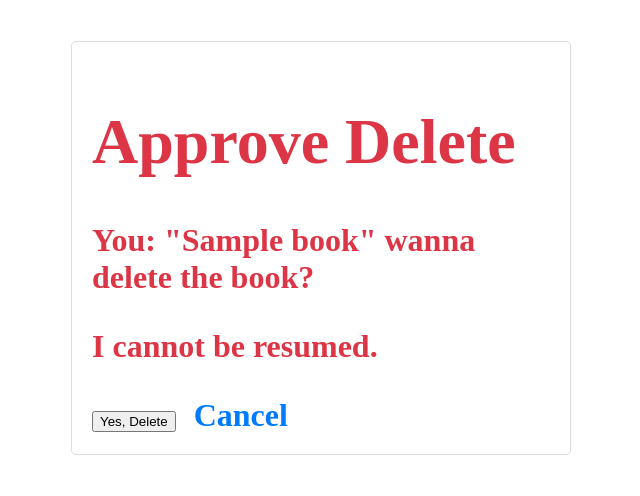
After one commit to mercuryais/zeus_fullstack_summer_2025, a Django app: page /books/book/1/delete/ in a window 1280 px wide. The commit adds this page. Shown: the top 496 px of the page, without its empty margins (319-959 px from the left). Run offline with Django 5.2, Linux system fonts and the light colour scheme; tables that the repository leaves empty hold one stand-in row (values such as "Sample post").

Commit message:
session58

```diff
--- /dev/null
+++ b/month05/week19/session56/catalog/templates/catalog/book_confirm_delete.html
@@ -0,0 +1,70 @@
+<!DOCTYPE html>
+<html lang="en">
+  <head>
+    <meta charset="UTF-8" />
+    <meta name="viewport" content="width=device-width, initial-scale=1.0" />
+    <title>Book Delete</title>
+    <style>
+      body {
+        font-style: sans-serif;
+        max-width: 500px;
+        margin: auto;
+        padding: 20px;
+      }
+      h1 {
+        color: #dc3545;
+      }
+
+      .confirm-box {
+        border: 1px solid #ddd;
+        padding: 20px;
+        border-radius: 5px;
+      }
+
+      .confirm-actions {
+        margin-top: 20px;
+      }
+      .delete-btn {
+        background-color: #dc3545;
+        color: white;
+        padding: 10px 15px;
+        border: none;
+        border-radius: 5px;
+        cursor: pointer;
+        font-size: 16px;
+      }
+      .delete-btn:hover {
+        background-color: #c82333;
+      }
+      .cancel-link {
+        display: inline-block;
+        margin-left: 10px;
+        text-decoration: none;
+        color: #007bff;
+      }
+    </style>
+  </head>
+  <body>
+    <h1>
+      <div class="confirm-box">
+        <h1>Approve Delete</h1>
+        <p>
+          You:
+          <strong> "{{ book.title }}" </strong>
+          wanna delete the book?
+        </p>
+        <p>I cannot be resumed.</p>
+
+        <form method="POST">
+            {% csrf_token %}
+            <div class="confirm-actions">
+                <button type="submit" class="delete_btn">
+                    Yes, Delete
+                </button>
+                <a href="{% url 'book_list' %}" class="cancel-link">Cancel</a>
+            </div>
+        </form>
+      </div>
+    </h1>
+  </body>
+</html>
--- a/month05/week19/session56/catalog/urls.py
+++ b/month05/week19/session56/catalog/urls.py
@@ -7,5 +7,7 @@ urlpatterns = [
     path('member/', views.member_list, name='member_list'),
     path('book/new/', views.create_book, name='book_create'),
     path('author/new/', views.create_author, name='author_create'),
-    path('member/new/', views.create_member, name='member_create')
+    path('member/new/', views.create_member, name='member_create'),
+    path('book/<int:pk>/edit/', views.update_book, name='book_update'),
+    path('book/<int:pk>/delete/', views.delete_book, name='book_delete'),
 ]
--- a/month05/week19/session56/catalog/views.py
+++ b/month05/week19/session56/catalog/views.py
@@ -1,4 +1,4 @@
-from django.shortcuts import render, redirect
+from django.shortcuts import render, redirect, get_object_or_404
 from .models import Book, Author, Member
 from .forms import BookForm, AuthorForm, MemberForm
 def book_list(request):
@@ -51,3 +51,23 @@ def create_member(request):
     else:
         form = MemberForm()
     return render(request, 'catalog/member_form.html', {'form': form})
+
+def update_book(request, pk):
+    book = get_object_or_404(Book, pk=pk)
+    if request.method == 'POST':
+        form = BookForm(request.POST, instance=book)
+        if form.is_valid():
+            form.save()
+            return redirect('book_list')
+    else:
+        form = BookForm(instance=book)
+    return render(request, 'catalog/book_form.html', {'form': form})
+
+def delete_book(request ,pk):
+    book = get_object_or_404(Book, pk=pk)
+
+    if request.method == 'POST':
+        book.delete()
+        return redirect('book_list')
+
+    return render(request, 'catalog/book_confirm_delete.html', {'book': book})
```
Also changed, not shown: month05/week19/session56/catalog/templates/catalog/book_list.html (+31 -0 lines), month05/week20/session58/index.html (added, +25 -0 lines), month05/week20/session58/script.js (added, +27 -0 lines), month05/week20/session58/script.ts (added, +29 -0 lines), month05/week19/session56/catalog/forms.py (line endings or trailing spaces).
